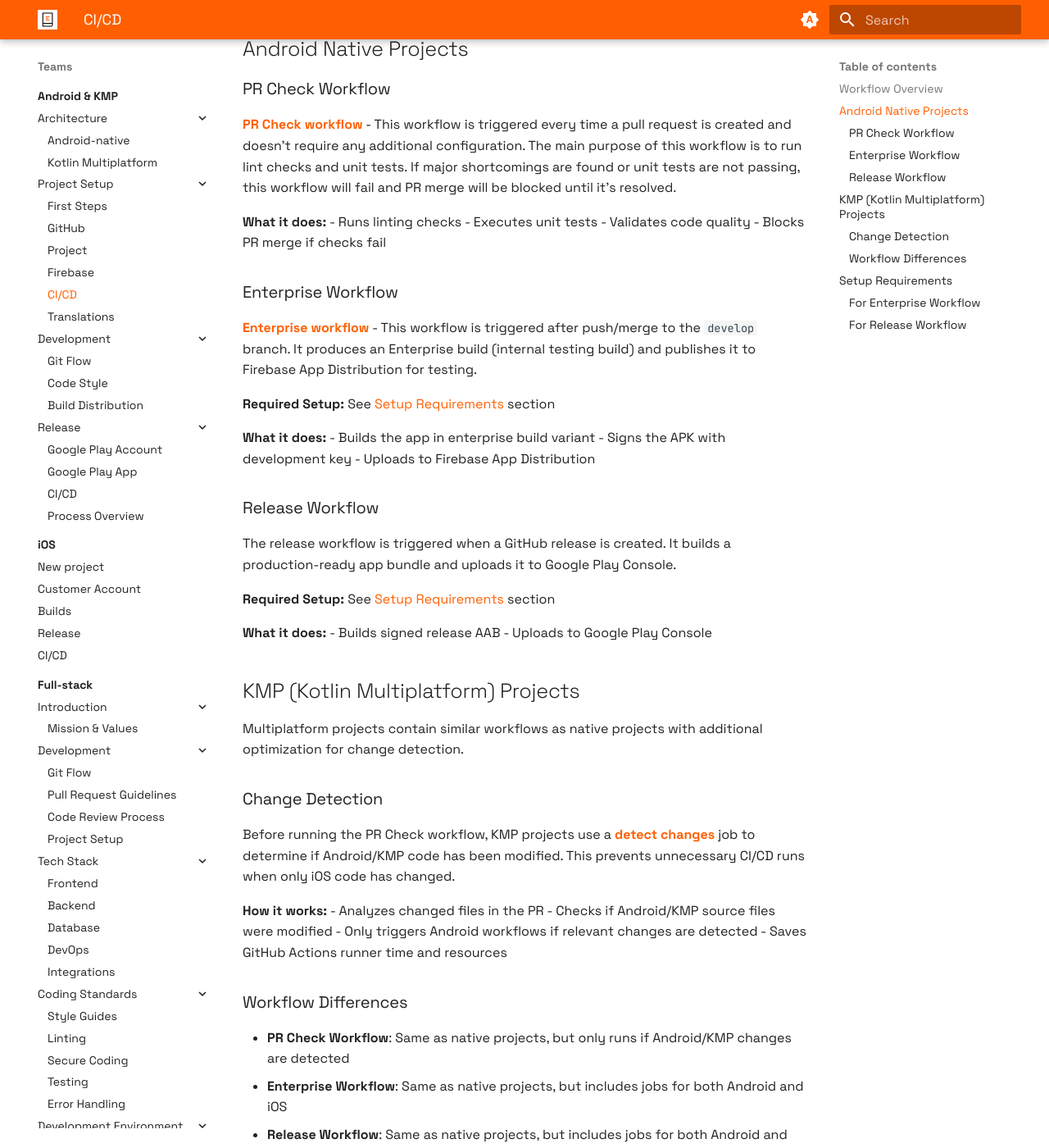
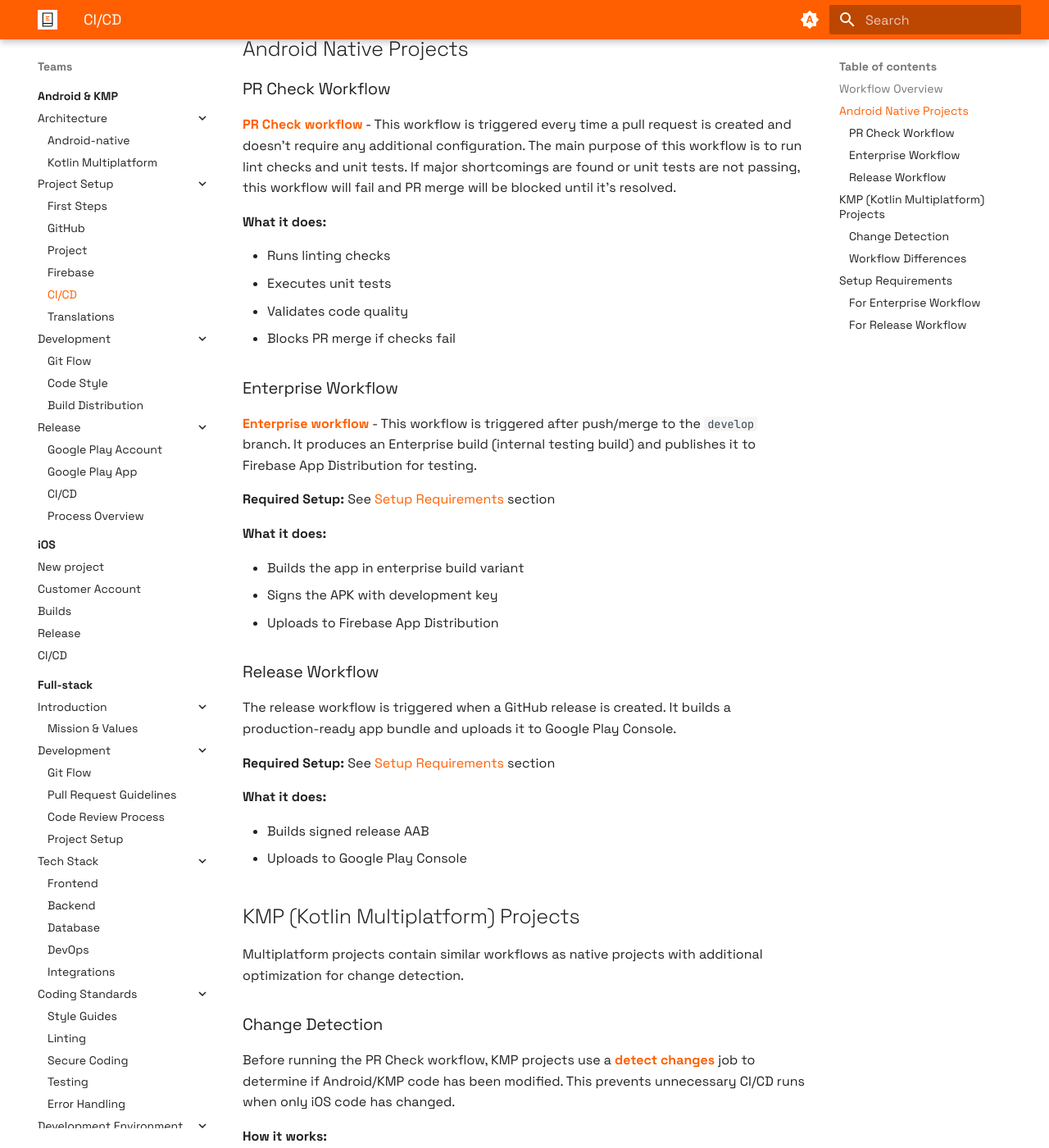
Before and after one commit to futuredapp/Engineering-Handbook, an MkDocs documentation site: the page built from docs/Teams/android/project_setup/40_ci_cd.md, in a window 1280 px wide and 1400 px high, scrolled down 569 px. Shown: the whole window at 82% size. Built offline with MkDocs 1.6.1 and Material for MkDocs 9.7.7, drawn with Linux system fonts in a browser that asks for light colours; some of the changed lines change nothing that is shown; some of the changed text lies outside the part shown.

Commit message:
Fix: fix bullet lists

```diff
--- a/docs/Teams/android/project_setup/40_ci_cd.md
+++ b/docs/Teams/android/project_setup/40_ci_cd.md
@@ -2,7 +2,7 @@
 
 Projects created from our templates have default GitHub Actions configuration that contains workflows for pull request checks, Enterprise build distribution, and release on Google Play Store.
 
-Default configuration uses shared workflows for this purpose.
+Default configuration uses [shared workflows](https://github.com/futuredapp/.github) for this purpose.
 
 ## Workflow Overview
 
@@ -19,6 +19,7 @@ The CI/CD setup consists of three main workflows:
 **[PR Check workflow](https://github.com/futuredapp/.github/blob/main/.github/workflows/android-cloud-check.yml)** - This workflow is triggered every time a pull request is created and doesn't require any additional configuration. The main purpose of this workflow is to run lint checks and unit tests. If major shortcomings are found or unit tests are not passing, this workflow will fail and PR merge will be blocked until it's resolved.
 
 **What it does:**
+
 - Runs linting checks
 - Executes unit tests
 - Validates code quality
@@ -31,6 +32,7 @@ The CI/CD setup consists of three main workflows:
 **Required Setup:** See [Setup Requirements](#setup-requirements) section
 
 **What it does:**
+
 - Builds the app in enterprise build variant
 - Signs the APK with development key
 - Uploads to Firebase App Distribution
@@ -42,6 +44,7 @@ The release workflow is triggered when a GitHub release is created. It builds a
 **Required Setup:** See [Setup Requirements](#setup-requirements) section
 
 **What it does:**
+
 - Builds signed release AAB
 - Uploads to Google Play Console
 
@@ -54,6 +57,7 @@ Multiplatform projects contain similar workflows as native projects with additio
 Before running the PR Check workflow, KMP projects use a **[detect changes](https://github.com/futuredapp/.github/blob/main/.github/workflows/kmp-cloud-detect-changes.yml)** job to determine if Android/KMP code has been modified. This prevents unnecessary CI/CD runs when only iOS code has changed.
 
 **How it works:**
+
 - Analyzes changed files in the PR
 - Checks if Android/KMP source files were modified
 - Only triggers Android workflows if relevant changes are detected
```
